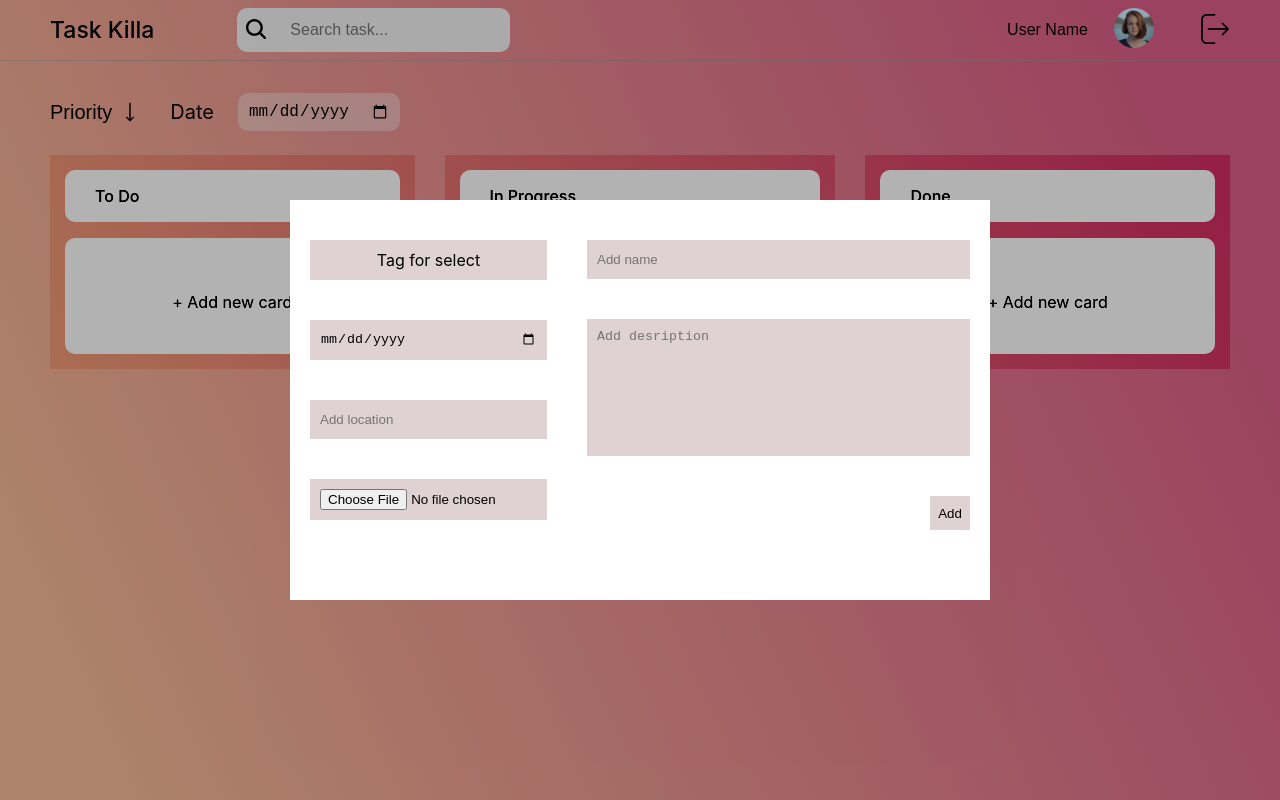
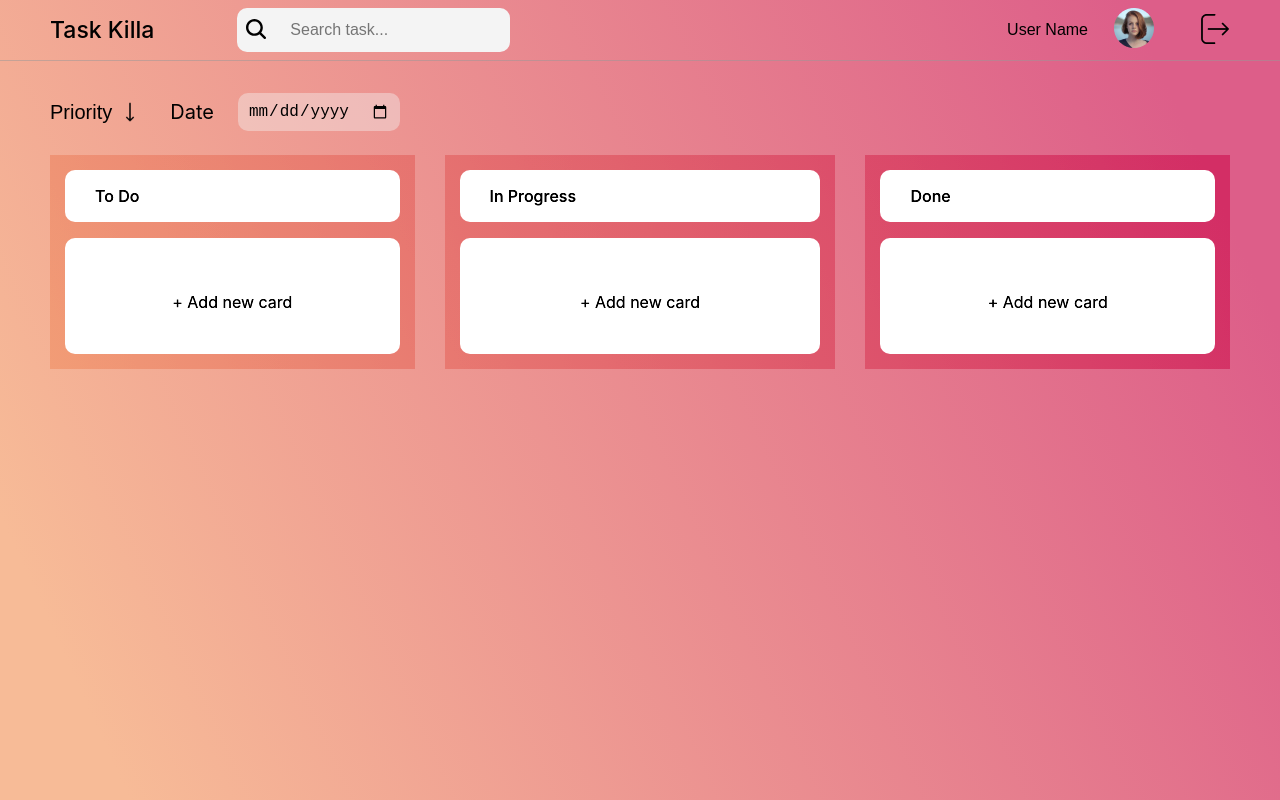
Before and after one commit to IvlevaAnna/TaskKilla, a React (Create React App) app in the folder src/: page / in a window 1280 px wide. Built offline with nearby package versions, Linux system fonts and the light colour scheme.

Commit message:
delete card form from app.js

```diff
--- a/src/src/App.js
+++ b/src/src/App.js
@@ -7,7 +7,6 @@ import AddCardForm from './components/AddCardForm/AddCardForm';
 function App() {
   return (
     <div className='App'>
-      <AddCardForm />
       <BoardPage />
     </div>
   );
```
